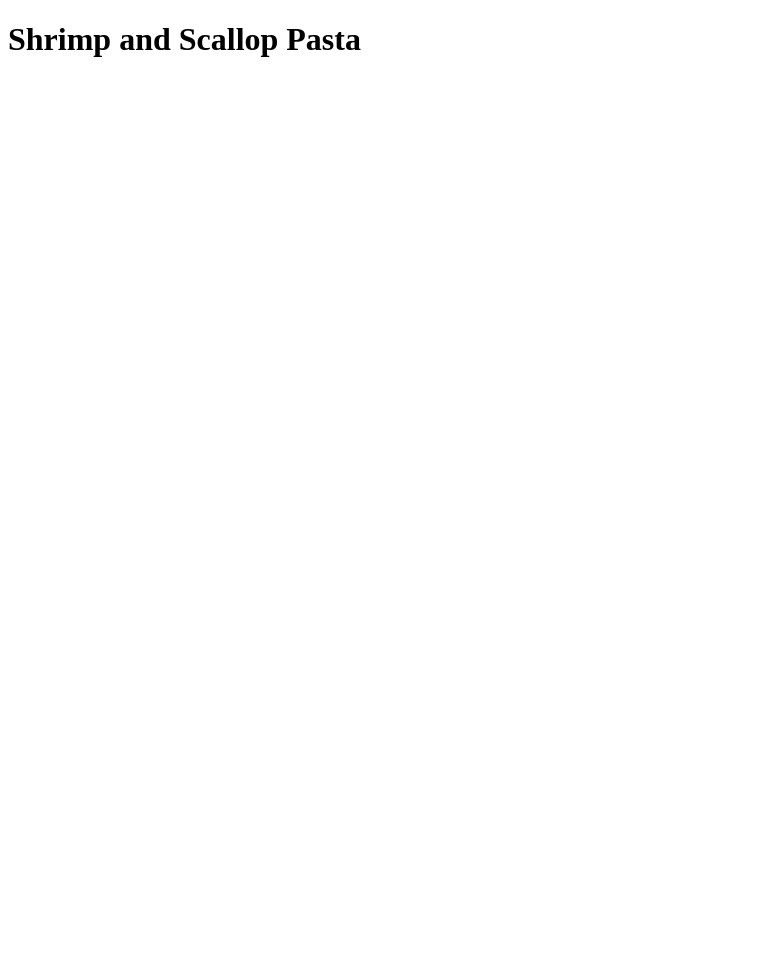
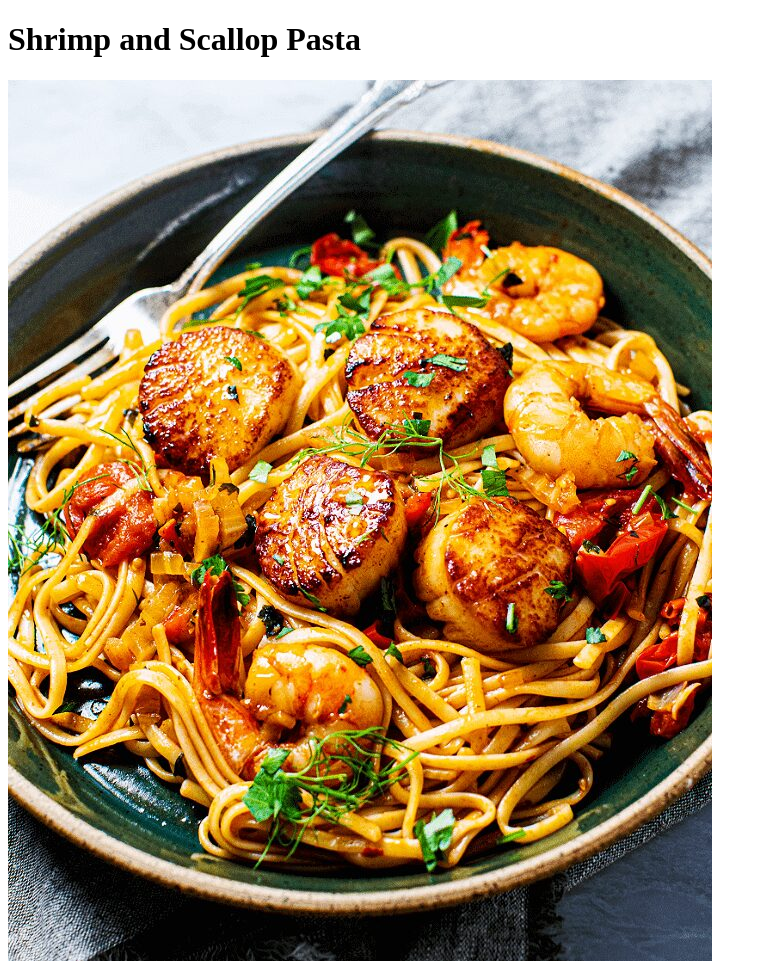
Before and after one commit to Culinarytracker/odin-recipes, a plain HTML site: page recipes/shrimp-and-scallop-pasta.html in a window 1280 px wide. Shown: the whole page, without its empty margins (0-767 px from the left). Before the commit the page ends 800 px from the top, so only its background shows below. Drawn offline with Linux system fonts and the light colour scheme.

Commit message:
Add pasta pic to image folder and place in page

```diff
--- a/recipes/shrimp-and-scallop-pasta.html
+++ b/recipes/shrimp-and-scallop-pasta.html
@@ -6,5 +6,7 @@
     </head>
     <body>
         <h1>Shrimp and Scallop Pasta</h1>
+        <img src="../images/Shrimp-and-scallop-pasta.jpg" alt="Shrimp and scallop pasta served in a bowl">
+
     </body>
 </html>
```
Also changed, not shown: images/Shrimp-and-scallop-pasta.jpg (added).
